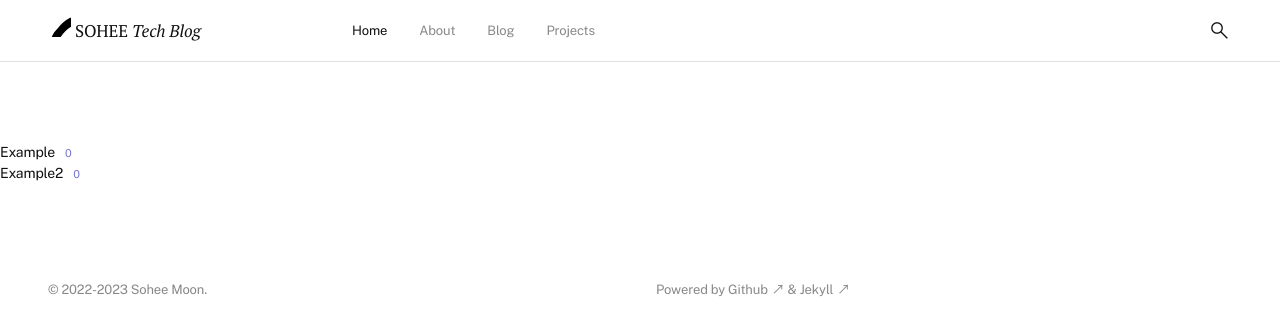
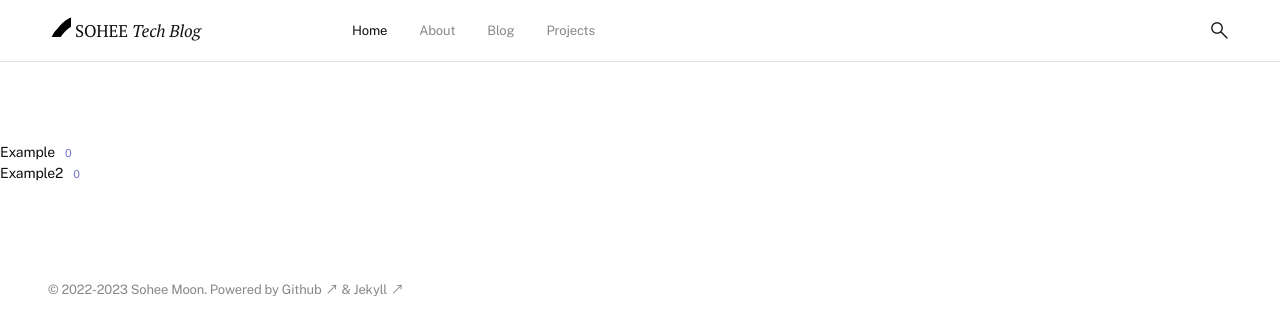
Before and after one commit to soheetech/soheetech.github.io, a Jekyll site: the page built from index.md, in a window 1280 px wide. Shown: the top 336 px of the page. Built offline with Jekyll 4.4.1, drawn with Linux system fonts in a browser that asks for light colours.

Commit message:
Update footer.html

```diff
--- a/_includes/footer.html
+++ b/_includes/footer.html
@@ -1,4 +1,3 @@
-<footer class="container d-flex f-wrap">
-  <p class="col col-6-12">&copy; 2022-2023 {{ site.author }}.</p>
-  <p class="col col-6-12">Powered by <a href="{{ "https://github.com/" | relative_url }}" target="_blank">Github</a>&nbsp;&&nbsp;<a href="{{ "https://jekyllrb.com/" | relative_url }}" target="_blank">Jekyll</a></p>
+<footer class="container">
+  <p class="col">&copy; 2022-2023 {{ site.author }}. Powered by <a href="{{ "https://github.com/" | relative_url }}" target="_blank">Github</a>&nbsp;&&nbsp;<a href="{{ "https://jekyllrb.com/" | relative_url }}" target="_blank">Jekyll</a></p>
 </footer>
```
